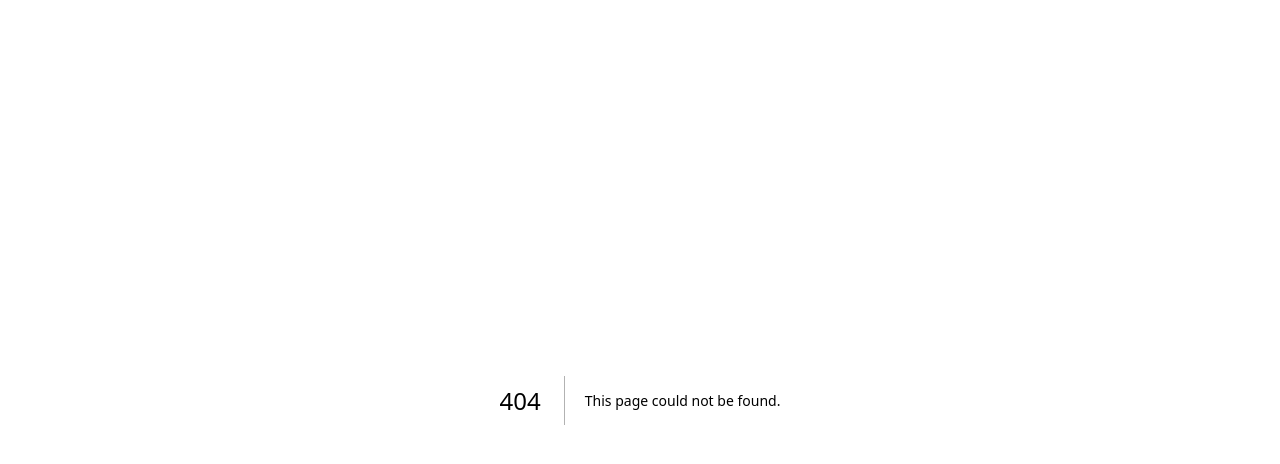
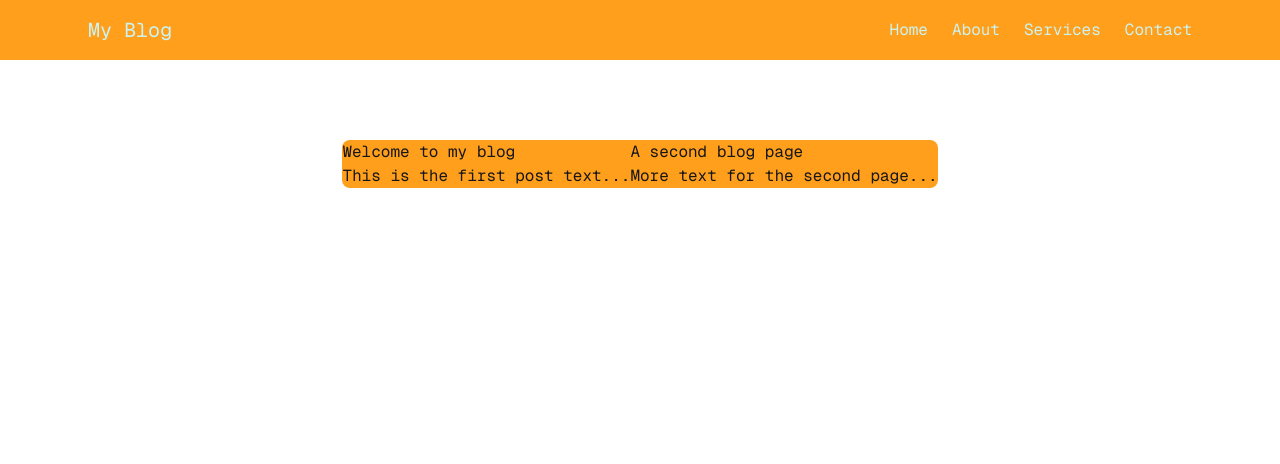
Before and after one commit to rb-sgv/blog, a Next.js app: page /about in a window 1280 px wide. Before the commit this address had no page. Shown: the top 464 px of the page. Built offline with nearby package versions, Linux system fonts and the light colour scheme.

Commit message:
feat: dynamic blog loading, it sort of works, but right now it loads EVERY blogpost, not just the one i want, will fix later.

```diff
--- /dev/null
+++ b/app/[blogpage]/page.tsx
@@ -0,0 +1,13 @@
+import Header from "../_components/header";
+import Blogtext from "../_components/blogtext";
+
+export default function BlogPage() {
+
+  return (
+    <>
+      <Header/>
+      <Blogtext/>
+
+    </>
+  );
+}
--- /dev/null
+++ b/app/_components/blogtext.tsx
@@ -0,0 +1,17 @@
+import React from 'react'
+import { post } from '../_pages/pages'
+
+const Blogtext = () => {
+    return (
+      <div className=" bg-[#ff9f1c] rounded-lg m-1 flex justify-center w-fit ml-auto mr-auto mt-20">
+        {post.map((post) => (
+          <article key={post.slug}>
+            <h2>{post.title}</h2>
+            <p>{post.content}</p>
+          </article>
+        ))}
+      </div>
+    )
+  }
+
+export default Blogtext
--- /dev/null
+++ b/app/_pages/pages.tsx
@@ -0,0 +1,12 @@
+export const post = [
+  {
+    slug: "welcome",
+    title: "Welcome to my blog",
+    content: "This is the first post text..."
+  },
+  {
+    slug: "second-post",
+    title: "A second blog page",
+    content: "More text for the second page..."
+  }
+];
```
Also changed, not shown: 1 other file (tests, documents, lock files or other folders).
